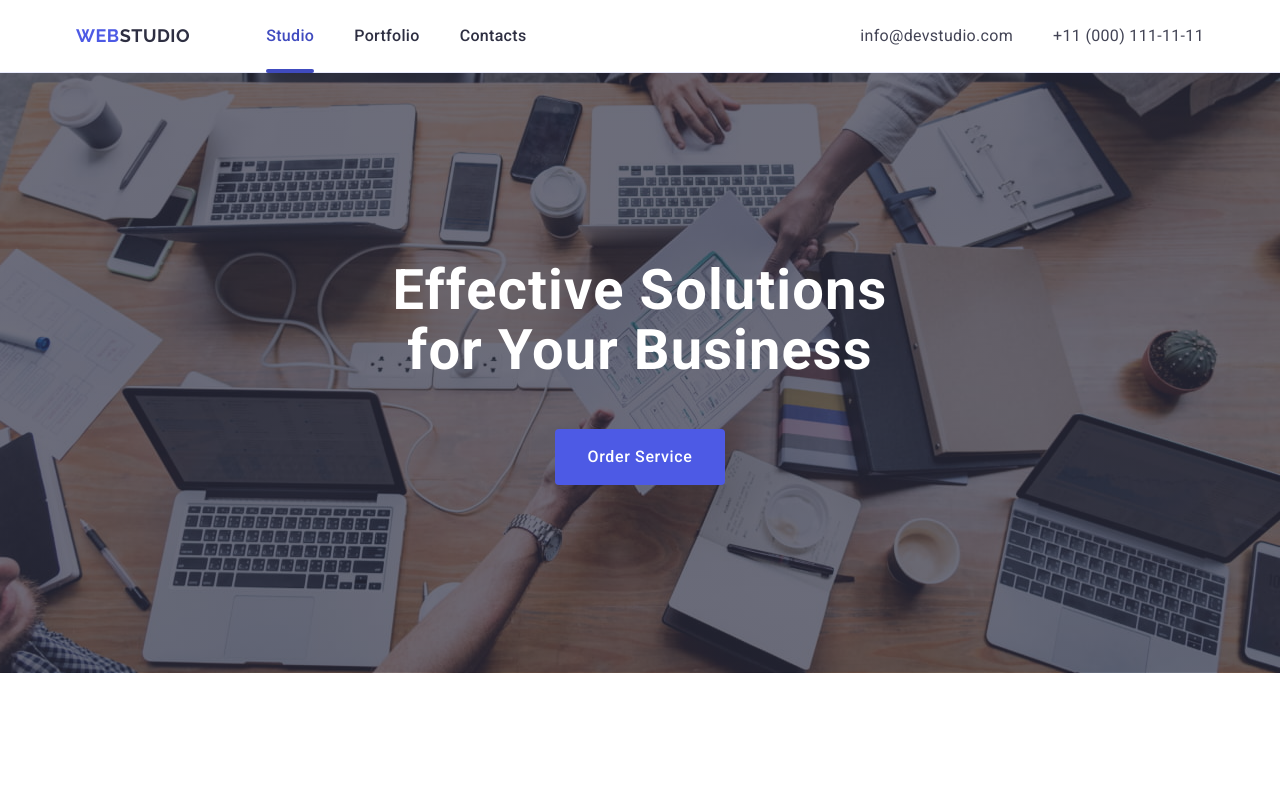
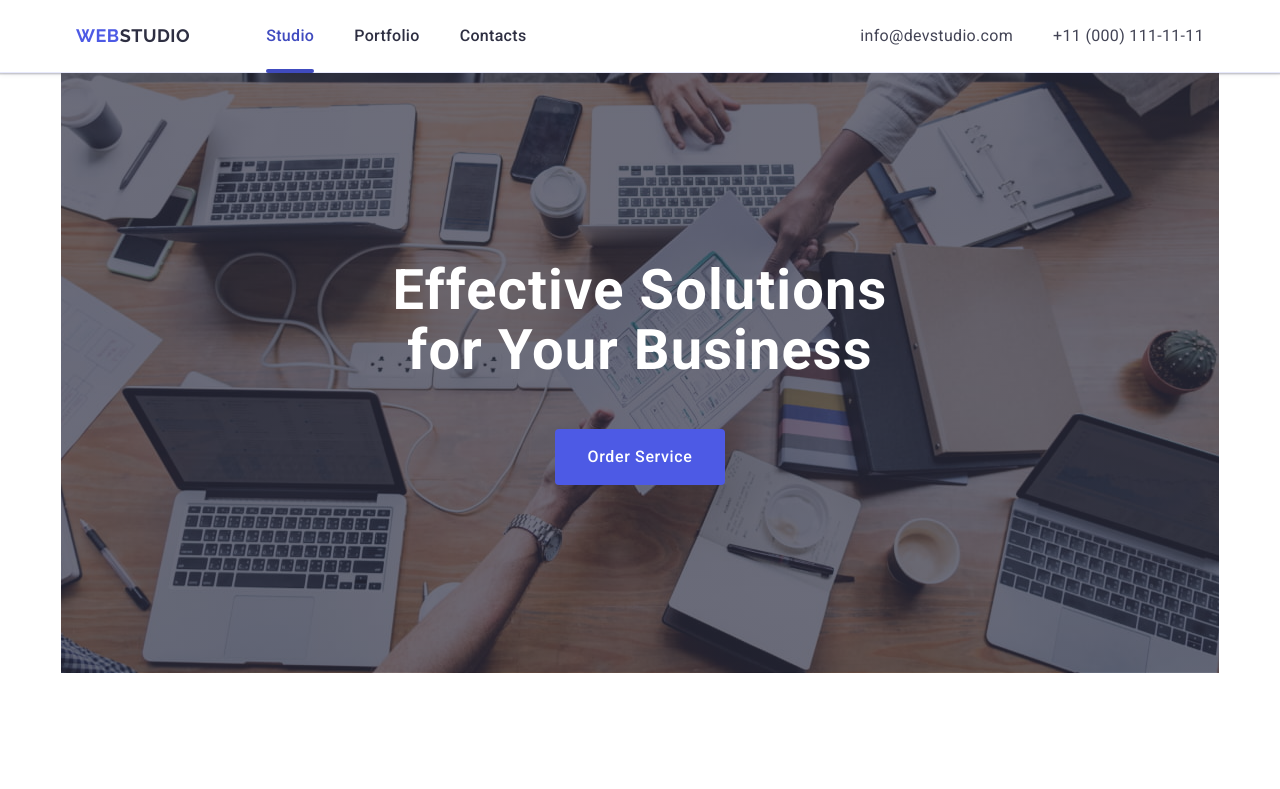
Before and after one commit to svitlanahavrylets/goit-markup-hw-05, a plain HTML site: page index.html in a window 1280 px wide. Shown: the top 789 px of the page. Drawn offline with nearby package versions, Linux system fonts and the light colour scheme.

Commit message:
changes according to the mentor's comments

```diff
--- a/css/styles.css
+++ b/css/styles.css
@@ -163,7 +163,7 @@ h3 {
       rgba(46, 47, 66, 0.7),
       rgba(46, 47, 66, 0.7)
     ),
-    url(/images/hero-img.jpg);
+    url(../images/hero-img.jpg);
   background-repeat: no-repeat;
   background-size: cover;
   background-position: center;
@@ -173,9 +173,7 @@ h3 {
 .hero-container {
   max-width: 1128px;
   max-height: 600px;
-  padding: 0 auto;
 }
-
 .hero-title {
   font-family: "Roboto", sans-serif;
   font-weight: 700;
@@ -233,7 +231,6 @@ h3 {
   height: 112px;
   background-color: #f4f4fd;
   margin-bottom: 8px;
-  padding: 24px 100px;
   display: flex;
   align-items: center;
   justify-content: center;
--- a/index.html
+++ b/index.html
@@ -42,8 +42,8 @@
     </header>
     <main>
       <!-- =========== Hero section =========== -->
-      <section class="hero-section hero-background">
-        <div class="container hero-container">
+      <section class="container hero-section hero-background">
+        <div class=" hero-container">
         <h1 class="hero-title">Effective Solutions for Your Business</h1>
         <button class="btn" type="button">Order Service</button>
       </div>
```
